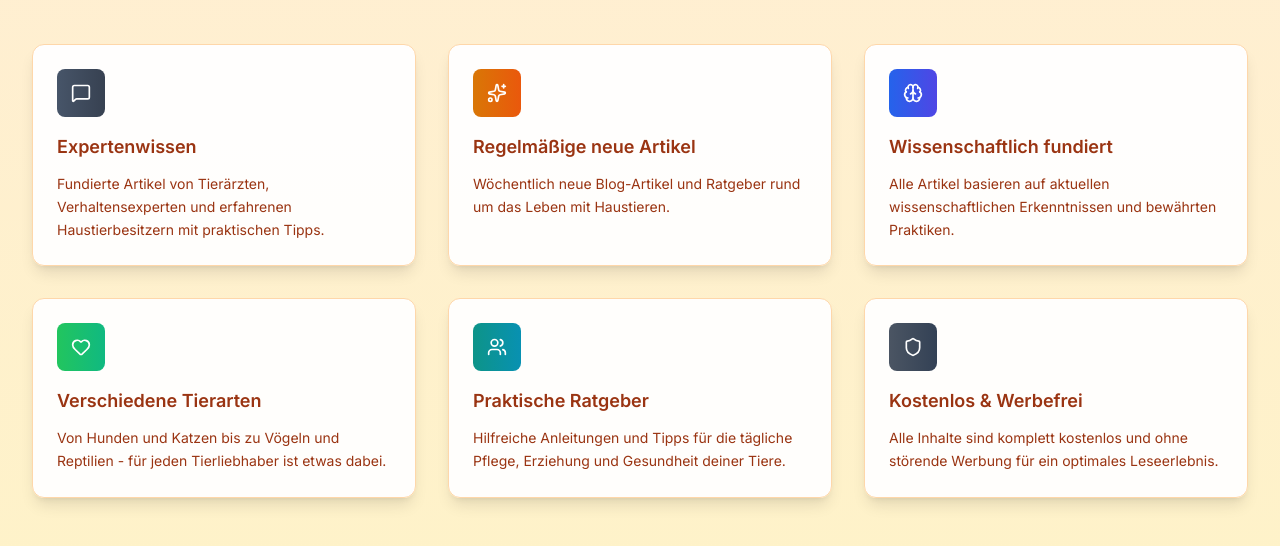
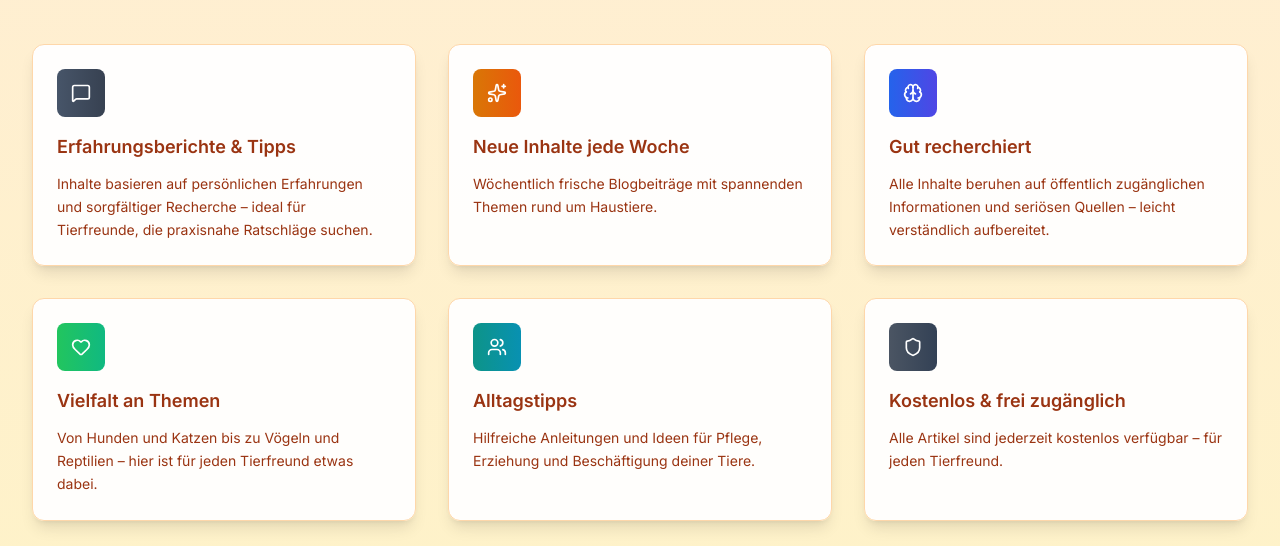
Before and after one commit to FK-Digitals/TierCheckFinaleVersion, a Next.js app in the folder project/: page / in a window 1280 px wide. Shown: the part 1080-1626 px from the top of the page. Built offline with nearby package versions, Linux system fonts and the light colour scheme.

Commit message:
feat: Texte im Features-Bereich aktualisiert

```diff
--- a/project/app/components/FeaturesSection.tsx
+++ b/project/app/components/FeaturesSection.tsx
@@ -18,38 +18,44 @@ import {
 const features = [
   {
     icon: MessageSquare,
-    title: "Expertenwissen",
-    description: "Fundierte Artikel von Tierärzten, Verhaltensexperten und erfahrenen Haustierbesitzern mit praktischen Tipps.",
+    title: "Erfahrungsberichte & Tipps",
+    description:
+      "Inhalte basieren auf persönlichen Erfahrungen und sorgfältiger Recherche – ideal für Tierfreunde, die praxisnahe Ratschläge suchen.",
     color: "from-slate-600 to-gray-700",
   },
   {
     icon: Sparkles,
-    title: "Regelmäßige neue Artikel",
-    description: "Wöchentlich neue Blog-Artikel und Ratgeber rund um das Leben mit Haustieren.",
+    title: "Neue Inhalte jede Woche",
+    description:
+      "Wöchentlich frische Blogbeiträge mit spannenden Themen rund um Haustiere.",
     color: "from-amber-600 to-orange-600",
   },
   {
     icon: Brain,
-    title: "Wissenschaftlich fundiert",
-    description: "Alle Artikel basieren auf aktuellen wissenschaftlichen Erkenntnissen und bewährten Praktiken.",
+    title: "Gut recherchiert",
+    description:
+      "Alle Inhalte beruhen auf öffentlich zugänglichen Informationen und seriösen Quellen – leicht verständlich aufbereitet.",
     color: "from-blue-600 to-indigo-600",
   },
   {
     icon: Heart,
-    title: "Verschiedene Tierarten",
-    description: "Von Hunden und Katzen bis zu Vögeln und Reptilien - für jeden Tierliebhaber ist etwas dabei.",
+    title: "Vielfalt an Themen",
+    description:
+      "Von Hunden und Katzen bis zu Vögeln und Reptilien – hier ist für jeden Tierfreund etwas dabei.",
     color: "from-green-500 to-emerald-500",
   },
   {
     icon: Users,
-    title: "Praktische Ratgeber",
-    description: "Hilfreiche Anleitungen und Tipps für die tägliche Pflege, Erziehung und Gesundheit deiner Tiere.",
+    title: "Alltagstipps",
+    description:
+      "Hilfreiche Anleitungen und Ideen für Pflege, Erziehung und Beschäftigung deiner Tiere.",
     color: "from-teal-600 to-cyan-600",
   },
   {
     icon: Shield,
-    title: "Kostenlos & Werbefrei",
-    description: "Alle Inhalte sind komplett kostenlos und ohne störende Werbung für ein optimales Leseerlebnis.",
+    title: "Kostenlos & frei zugänglich",
+    description:
+      "Alle Artikel sind jederzeit kostenlos verfügbar – für jeden Tierfreund.",
     color: "from-gray-600 to-slate-700",
   }
 ];
```
